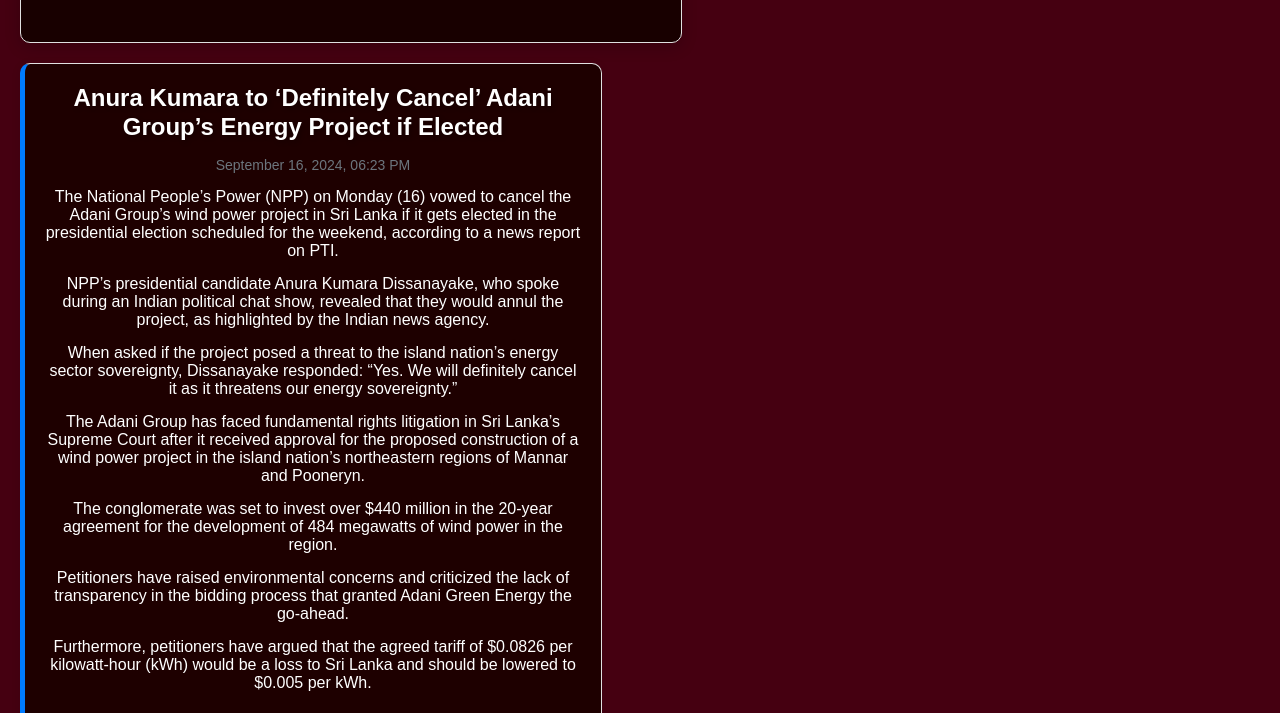
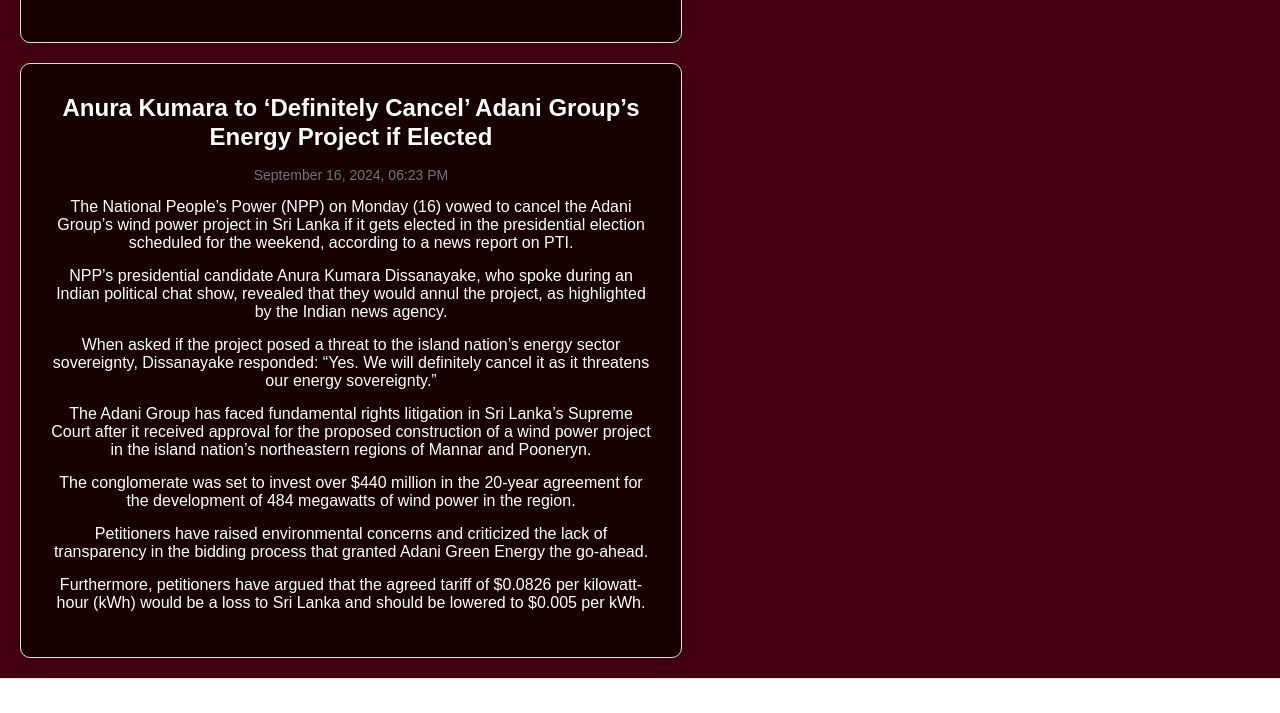
Before and after one commit to Meshaal-A/AnraTest, a plain HTML site: page Blog.html in a window 1280 px wide. Shown: the part 1044-1757 px from the top of the page. Drawn offline with Linux system fonts and the light colour scheme.

Commit message:
blog post edits

```diff
--- a/style.css
+++ b/style.css
@@ -447,18 +447,7 @@
   list-style-type: square; /* Use square bullets for lists */
 }
 
-/* Blog Post Styles */
-.blog-post {
-  background-color: #1e0000; /* Light background for blog post */
-  border-left: 5px solid #007bff; /* Left border for emphasis */
-  padding: 20px; /* Padding for inner content */
-  margin: 20px; /* Margin for spacing */
-  width: calc(45% - 40px); /* Same width as cards for alignment */
-  max-width: 600px; /* Maximum width */
-  text-align: right; /* Align text within the blog post to the right */
-  border-radius: 10px; /* Match card style */
-  box-shadow: 0 2px 10px rgba(0, 0, 0, 0.1); /* Subtle shadow */
-}
+
 
 .post-date {
   font-size: 14px; /* Smaller font size for the date */
```
